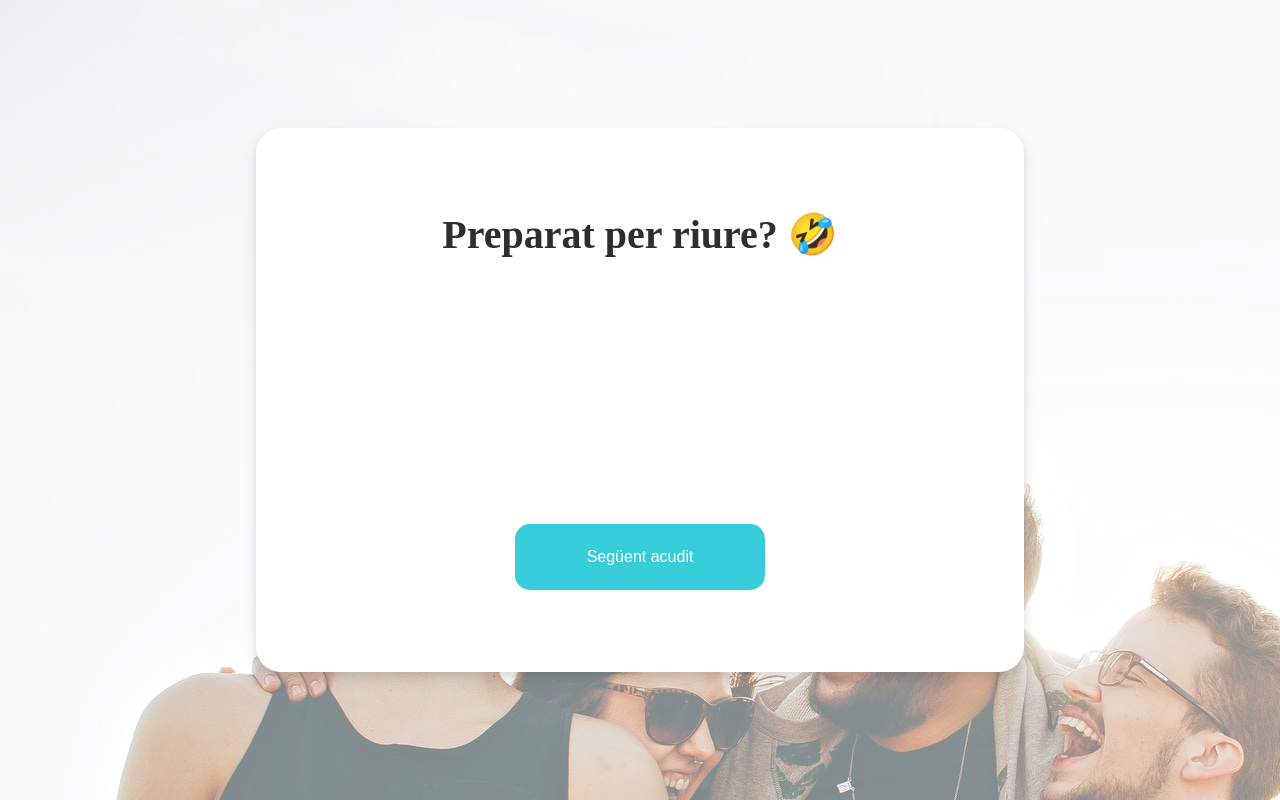
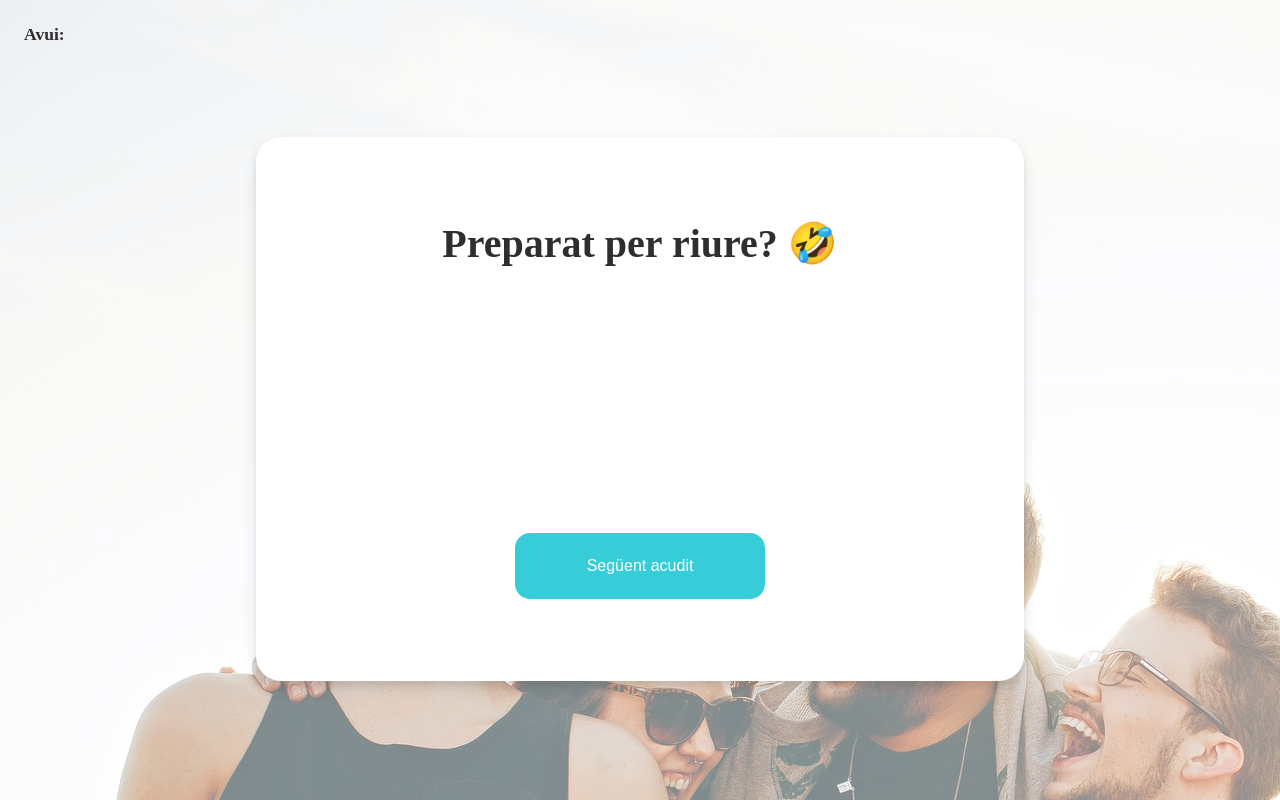
Before and after one commit to stilografica/Web-chistes-React, a React app: page / in a window 1280 px wide. Built offline with nearby package versions, Linux system fonts and the light colour scheme; no server answers; the HTML template or start-up script is replaced by a standard one.

Commit message:
Nivell3-Exercici3

```diff
--- a/src/App.js
+++ b/src/App.js
@@ -1,25 +1,41 @@
-import {useState} from "react"
 import GlobalStyle from "./Styles/StyleGlobal"
-import {StyledDiv} from "./Styles/StyledDiv"
+import Weather from "../src/Components/Weather"
+import Joke from "../src/Components/Joke"
+import styled from "styled-components"
+import {keyframes} from 'styled-components'
+
+const appear = keyframes`
+    0% {
+      transform: translateY(-100px);
+      opacity: 0;
+    }
+    100% {
+      opacity: 1;
+      transform: none;
+    }
+  `;
+
+export const StyledMain = styled.main`
+    height: 100vh;
+    background-image: url("./src/Assets/Images/pexels-helena-lopes.jpg");
+    background-color: rgba(255, 255, 255, 0.5);
+    background-blend-mode: lighten;
+    padding: 0;
+    -webkit-animation: ${appear} 1s both;
+    animation: ${appear} 1s both;
+
+    @media screen and (max-width:790px){
+        height: 100vh;
+        overflow-y: auto;
+    }
+`;
 
 export default () => {
-    const [joke, setJoke] = useState("");
-    //With API fetch
-    const getJoke = () => {
-        fetch('https://icanhazdadjoke.com/', {
-            headers : {
-                'Accept': 'application/json'
-            }
-        })
-        .then(res => res.json())
-        .then(res => setJoke(res.joke));
-    };
     return (
-        <StyledDiv>
+        <StyledMain>
             <GlobalStyle />
-            <h1>Preparat per riure?	&#129315;</h1>
-            <p>{joke}</p>
-            <button onClick={() =>getJoke()}>Següent acudit</button>
-        </StyledDiv>
+            <Weather />
+            <Joke />
+        </StyledMain>
     );
 };
--- /dev/null
+++ b/src/Components/Joke.js
@@ -0,0 +1,25 @@
+import {useState} from "react"
+import {StyledArticle} from "../Styles/StyledArticle"
+
+export default () => {
+    const [joke, setJoke] = useState("");
+    //With API fetch
+    const getJoke = () => {
+        fetch('https://icanhazdadjoke.com/', {
+            headers : {
+                'Accept': 'application/json'
+            }
+        })
+        .then(res => res.json())
+        .then(res => setJoke(res.joke));
+    };
+    return (
+        <StyledArticle>
+            <section>
+                <h1>Preparat per riure?	&#129315;</h1>
+                <p>{joke}</p>
+                <button onClick={() =>getJoke()}>Següent acudit</button>
+            </section>
+        </StyledArticle>
+    );
+};
--- /dev/null
+++ b/src/Components/Weather.js
@@ -0,0 +1,30 @@
+import {useState, useEffect} from "react"
+import styled from "styled-components"
+import {font} from "../Styles/StyledVariables"
+
+export const StyledWeather = styled.p`
+    ${font};
+    font-size: 1.1rem!important;
+    font-weight: 600;
+    text-align: left;
+    padding: 1.5rem 0 1.5rem 1.5rem;
+    margin: 0;
+`;
+
+export default () => {
+    const [weather, setWeather] = useState(null);
+    //With API fetch
+    useEffect(() => {
+        fetch('https://www.el-tiempo.net/api/json/v2/provincias/08/municipios/08019', {
+            headers : {
+                'Accept': 'application/json'
+            }
+        })
+        .then(res => res.json())
+        .then(res => setWeather(res.stateSky.description));
+    }, []);
+
+    return (
+        <StyledWeather>Avui: {weather}</StyledWeather>
+    );
+};
--- a/src/Styles/StyleGlobal.js
+++ b/src/Styles/StyleGlobal.js
@@ -2,22 +2,7 @@ import {createGlobalStyle} from 'styled-components'
 
 const GlobalStyle = createGlobalStyle`
     body {
-        display: flex;
-        justify-content: center;
-        align-items: center;
-        height: 100vh;
-        background-image: url("../src/Assets/Images/pexels-helena-lopes.jpg");
-        background-color: rgba(255, 255, 255, 0.5);
-	    background-blend-mode: lighten;
         margin: 0;
-        padding: 0;
-    }
-
-    #root{
-        display: flex;
-        justify-content: center;
-        align-items: center;
-        flex-basis: 100vw;
     }
 `;
 export default GlobalStyle;
--- /dev/null
+++ b/src/Styles/StyledArticle.js
@@ -0,0 +1,67 @@
+import styled from "styled-components"
+import {color, font} from "./StyledVariables"
+
+export const StyledArticle = styled.article`
+    display: flex;
+    justify-content: center;
+    align-items: center;
+    height: 85vh;
+    width: 100vw;
+
+	section {
+        display: flex;
+        flex-direction: column;
+        justify-content: space-around;
+        align-items: center;
+        background-color: ${color.white};
+        width: 45%;
+        min-height: 30rem;
+        box-shadow:
+            0 4px 8px rgba(0,0,0,0.08),
+            0 8px 16px rgba(0,0,0,0.08);
+        border-radius: 25px;
+        padding: 2rem 6rem 2rem 6rem;
+
+        h1{
+            justify-self: flex-start;
+            ${font}
+            font-size: 2.5rem;
+            font-weight: 600;
+            margin: 0;
+            &::selection {
+                background-color: ${color.aqua};
+                color: ${color.white};
+            }
+        }
+        p {
+            ${font}
+            font-size: 1.5rem;
+            font-weight: 500;
+            line-height: 1.8rem;
+            padding: 2rem 0 2rem 0;
+            margin: 0;
+            &::selection {
+                background-color: ${color.aqua};
+                color: ${color.white};
+            }
+        }
+        button {
+            background-color: ${color.aqua};
+            font-family: 'Montserrat', sans-serif;
+            font-size: 1rem;
+            font-weight: 400;
+            color: ${color.white};
+            border: none;
+            width: 15.625rem;
+            padding: 1.5rem 3.3rem 1.5rem 3.3rem;
+            border-radius: 15px;
+            cursor: pointer;
+            &:focus{
+                outline: none;
+            }
+        }
+        @media screen and (max-width:790px){
+            margin: auto;
+        }
+    }
+`;
--- a/src/Styles/StyledDiv.js
+++ /dev/null
@@ -1,64 +0,0 @@
-import styled from "styled-components"
-import {color, font} from "./StyledVariables"
-
-export const StyledDiv = styled.section`
-	display: flex;
-	flex-direction: column;
-    justify-content: space-around;
-    align-items: center;
-	background-color: ${color.white};
-	width: 45%;
-    min-height: 30rem;
-    box-shadow:
-        0 4px 8px rgba(0,0,0,0.08),
-        0 8px 16px rgba(0,0,0,0.08)
-    }
-	border-radius: 25px;
-    padding: 2rem 6rem 2rem 6rem;
-
-    h1{
-		justify-self: flex-start;
-		${font}
-		font-size: 2.5rem;
-        font-weight: 600;
-        margin: 0;
-        &::selection {
-            background-color: ${color.aqua};
-            color: ${color.white};
-        }
-    }
-
-    p {
-        ${font}
-		font-size: 1.5rem;
-        font-weight: 500;
-		line-height: 1.8rem;
-        padding: 2rem 0 2rem 0;
-        margin: 0;
-        &::selection {
-            background-color: ${color.aqua};
-            color: ${color.white};
-        }
-    }
-
-    button {
-		background-color: ${color.aqua};
-		font-family: 'Montserrat', sans-serif;
-		font-size: 1rem;
-		font-weight: 400;
-		color: ${color.white};
-        border: none;
-        width: 15.625rem;
-		padding: 1.5rem 3.3rem 1.5rem 3.3rem;
-		border-radius: 15px;
-		cursor: pointer;
-		&:focus{
-			outline: none;
-		}
-    }
-
-    @media screen and (max-width:790px){
-		height: auto;
-		overflow-y: auto;
-    }
-`;
```
